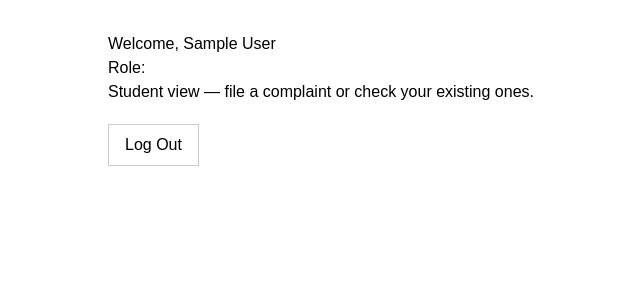
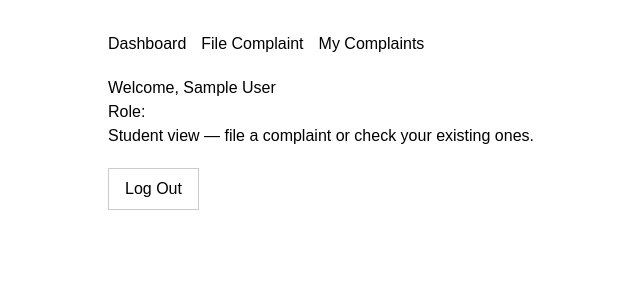
Before and after one commit to zaheedui/-campus-complaint-system, a Next.js app: page /dashboard in a window 1280 px wide. Shown: the top 300 px of the page, without its empty margins (319-959 px from the left). Built offline with nearby package versions, Linux system fonts and the light colour scheme; no server answers; sample sign-in values are in the browser's storage.

Commit message:
Add navigation bar to dashboard

```diff
--- a/app/dashboard/page.tsx
+++ b/app/dashboard/page.tsx
@@ -21,6 +21,12 @@ export default function DashboardPage() {
 
   return (
     <div style={{ maxWidth: 600, margin: '2rem auto' }}>
+      <nav style={{ marginBottom: 20 }}>
+        <a href="/dashboard" style={{ marginRight: 15 }}>Dashboard</a>
+        <a href="/file-complaint" style={{ marginRight: 15 }}>File Complaint</a>
+        <a href="/my-complaints" style={{ marginRight: 15 }}>My Complaints</a>
+        {role === 'admin' && <a href="/admin">Admin Panel</a>}
+      </nav>
       <h1>Welcome, {session.user?.name}</h1>
       <p>Role: {role}</p>
       {role === 'admin' ? (
```
